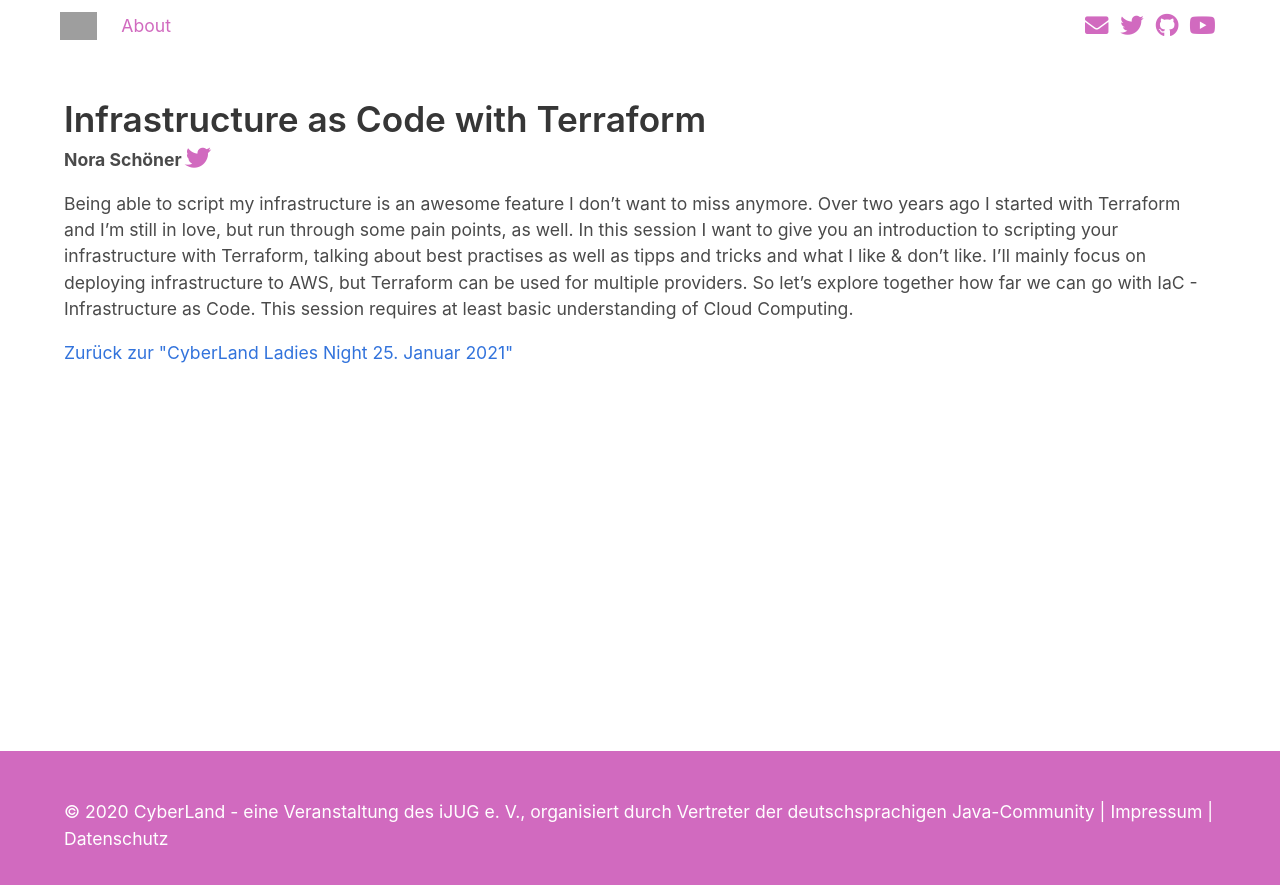
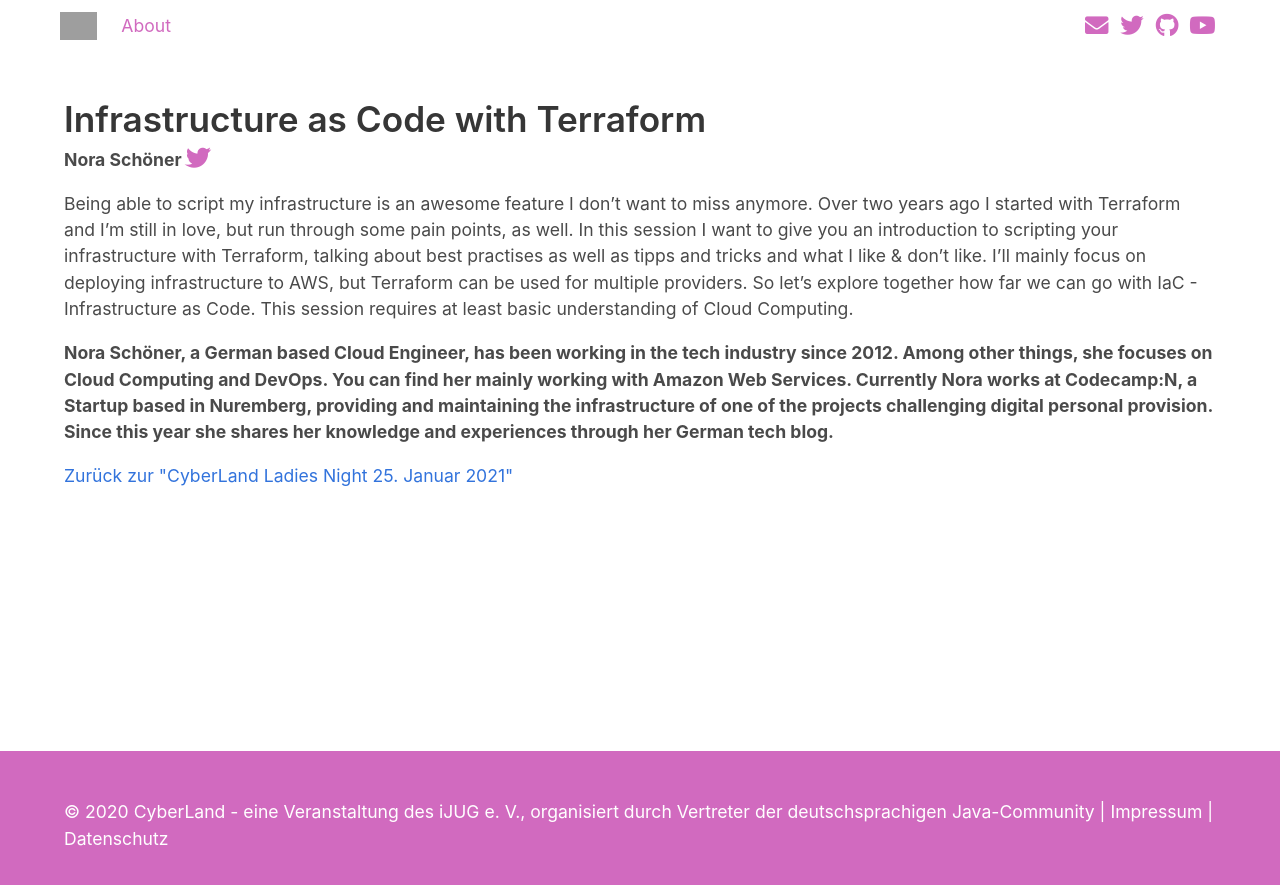
Before and after one commit to CyberLandConf/CyberLandConf.github.io, a Jekyll site: the page built from _sessions/session-22.md, in a window 1280 px wide. Shown: the top 885 px of the page. Built offline with Jekyll 4.4.1, drawn with Linux system fonts in a browser that asks for light colours; grey boxes are pictures that could not be loaded.

Commit message:
add bio from nora schoener

```diff
--- a/_data/speakers.yml
+++ b/_data/speakers.yml
@@ -74,6 +74,9 @@
   firstName: 'Nora'
   lastName: 'Schöner'
   twitter: 'wolkencode'
+  bio: 'Nora Schöner, a German based Cloud Engineer, has been working in the tech industry  since 2012. Among other things, she focuses on Cloud Computing and DevOps. You can find her mainly working with Amazon Web Services. Currently Nora works at Codecamp:N, a Startup based in Nuremberg, providing and maintaining the infrastructure of one of the projects challenging digital personal provision.
+Since this year she shares her knowledge and experiences through her German tech blog.
+'
 - id: 'katrin-rabow'
   firstName: 'Katrin'
   lastName: 'Rabow'
```
